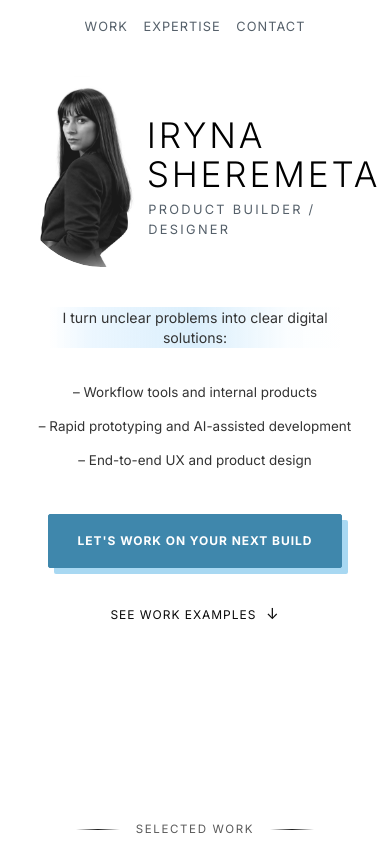
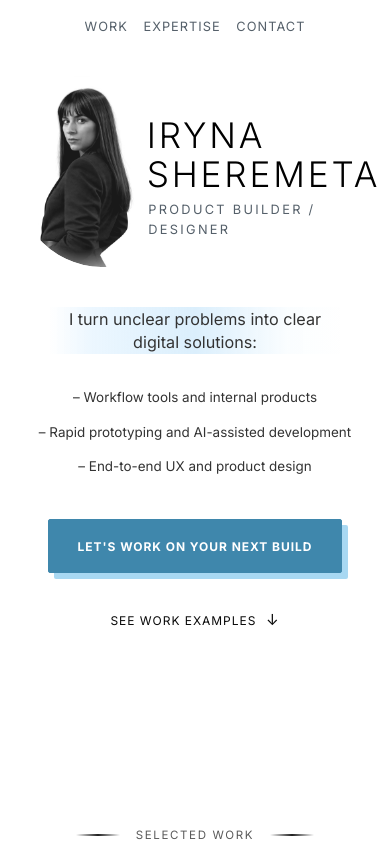
Before and after one commit to Irene2828/porfoliojuly, a Next.js app: page / in a window 390 px wide. Shown: the top 844 px of the page. Built offline with nearby package versions, Linux system fonts and the light colour scheme; no server answers; the database is empty; a web font is replaced by a local one.

Commit message:
Hero: increase mobile tagline subline size by 2px

```diff
--- a/src/app/components/Hero.css
+++ b/src/app/components/Hero.css
@@ -373,7 +373,7 @@
     z-index: 10 !important;
     position: relative;
     line-height: 1.4;
-    font-size: 0.885rem !important;
+    font-size: calc(0.885rem + 2px) !important;
   }
   .hero-bullets {
     grid-column: 1 / span 2;
```
